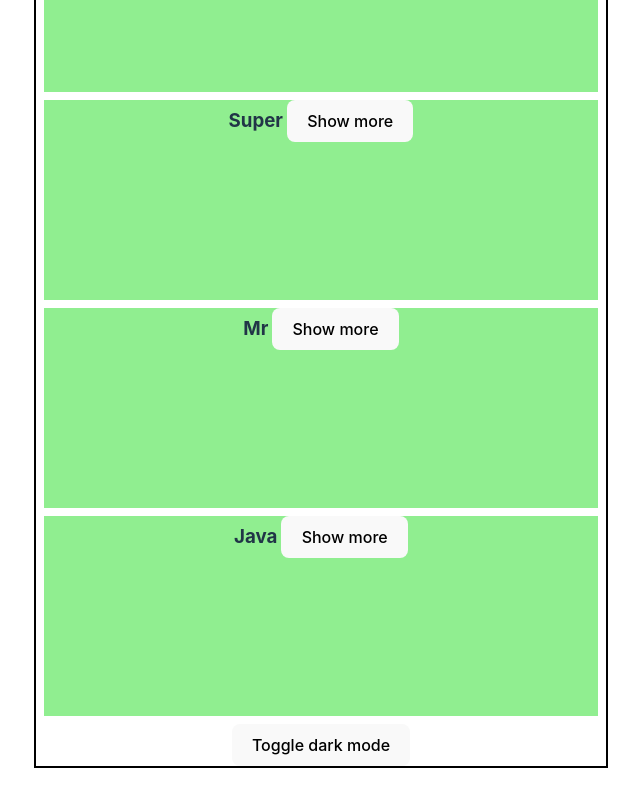
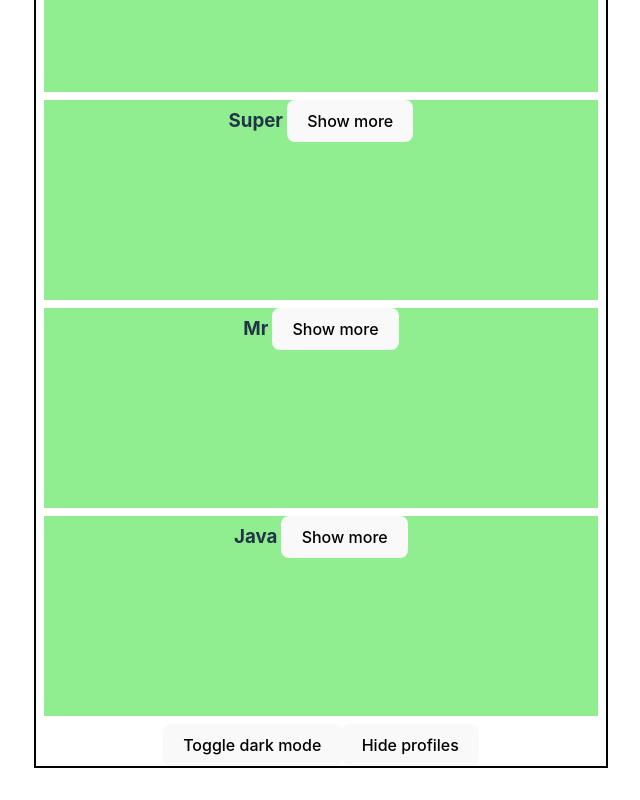
Before and after one commit to henrikvilhelmberglund/vite-react, a React (Vite) app: page / in a window 1280 px wide. Shown: the part 1102-1902 px from the top of the page, without its empty margins (319-959 px from the left). Built offline with nearby package versions, Linux system fonts and the light colour scheme.

Commit message:
feat: :sparkles: add shortcircuit show profiles

```diff
--- a/src/App.jsx
+++ b/src/App.jsx
@@ -47,6 +47,7 @@
   ];
   // const darkMode = false;
   const [darkMode, setDarkMode] = useState(false);
+  const [showProfiles, setShowProfiles] = useState(true);
 
   return (
     <div className={darkMode ? "dark" : ""}>
@@ -59,7 +60,8 @@
         <MainComponent></MainComponent>
         <Footer links={navLinks}></Footer>
 
-        {persons.map((person) => (
+        {/* short circuit && */}
+        {showProfiles && persons.map((person) => (
           // pass object as prop
           // <Profile profile={person}></Profile>
 
@@ -69,6 +71,9 @@
         <button onClick={() => setDarkMode((prevState) => !prevState)}>
           Toggle dark mode
         </button>
+        <button onClick={() => setShowProfiles((prevState) => !prevState)}>
+          {showProfiles ? "Hide profiles" : "Show profiles"}
+        </button>
       </div>
     </div>
   );
```
